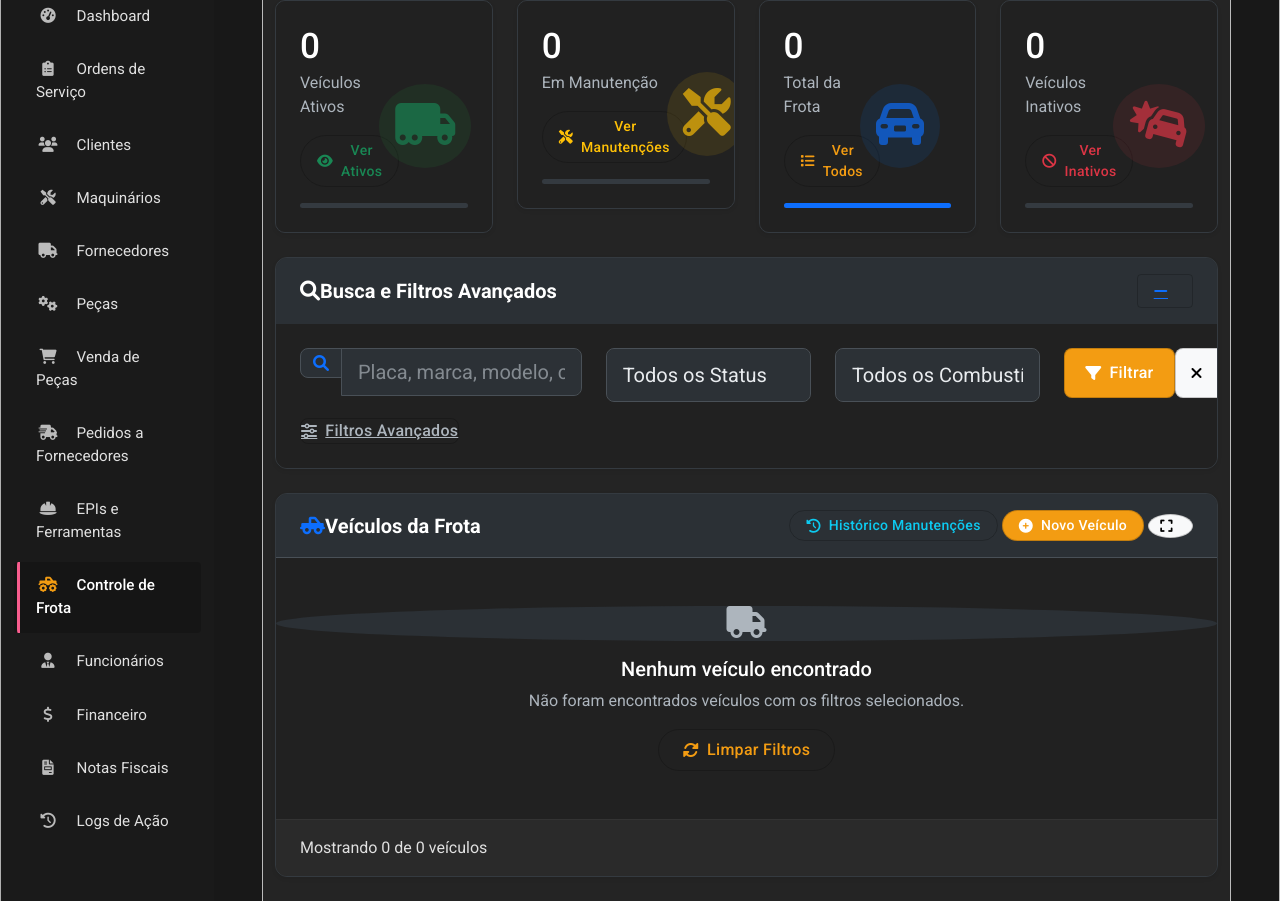
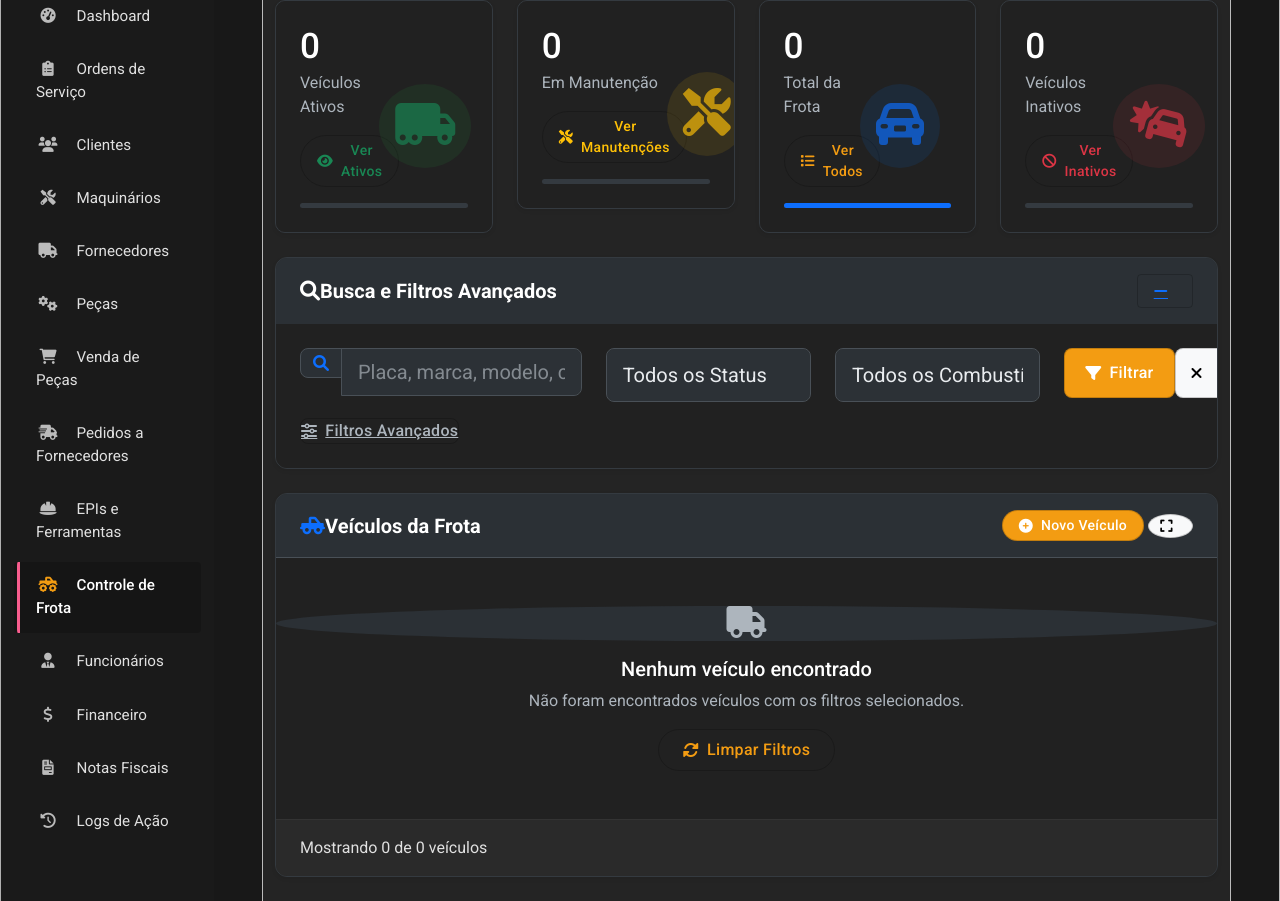
Before and after one commit to sandrim01/samape_py_dev, a Flask app: page /frota in a window 1280 px wide. Shown: the part 262-1163 px from the top of the page. Run offline with Flask 3, Linux system fonts and the light colour scheme; a user stored in the database is signed in; data comes from the database, SQL or seed files in the repository; data that the repository does not hold is empty; some libraries are stand-ins or nearby versions.

Commit message:
Update vehicle management page with recent activity and deletion feature
Removes maintenance history button and adds vehicle deletion functionality on fleet index page.

Replit-Commit-Author: Agent
Replit-Commit-Session-Id: b75ba197-6be9-480b-a25a-84de04cb618c
Replit-Commit-Screenshot-Url: https://storage.googleapis.com/screenshot-production-us-central1/0440564d-7b07-4afc-8444-b39f2d3bed1b/90c4ce16-209e-4651-8899-911e325a34c7.jpg

```diff
--- a/templates/fleet/index.html
+++ b/templates/fleet/index.html
@@ -371,9 +371,6 @@
                         <i class="fas fa-truck-pickup text-primary mr-2"></i>Veículos da Frota
                     </h5>
                     <div>
-                        <a href="{{ url_for('vehicle_maintenance_history') }}" class="btn btn-sm btn-outline-info rounded-pill px-3 mr-2">
-                            <i class="fas fa-history mr-1"></i> Histórico Manutenções
-                        </a>
                         <a href="{{ url_for('new_vehicle') }}" class="btn btn-sm btn-primary rounded-pill px-3">
                             <i class="fas fa-plus-circle mr-1"></i> Novo Veículo
                         </a>
```
Also changed, not shown: attached_assets/image_1747423825822.png (added).
